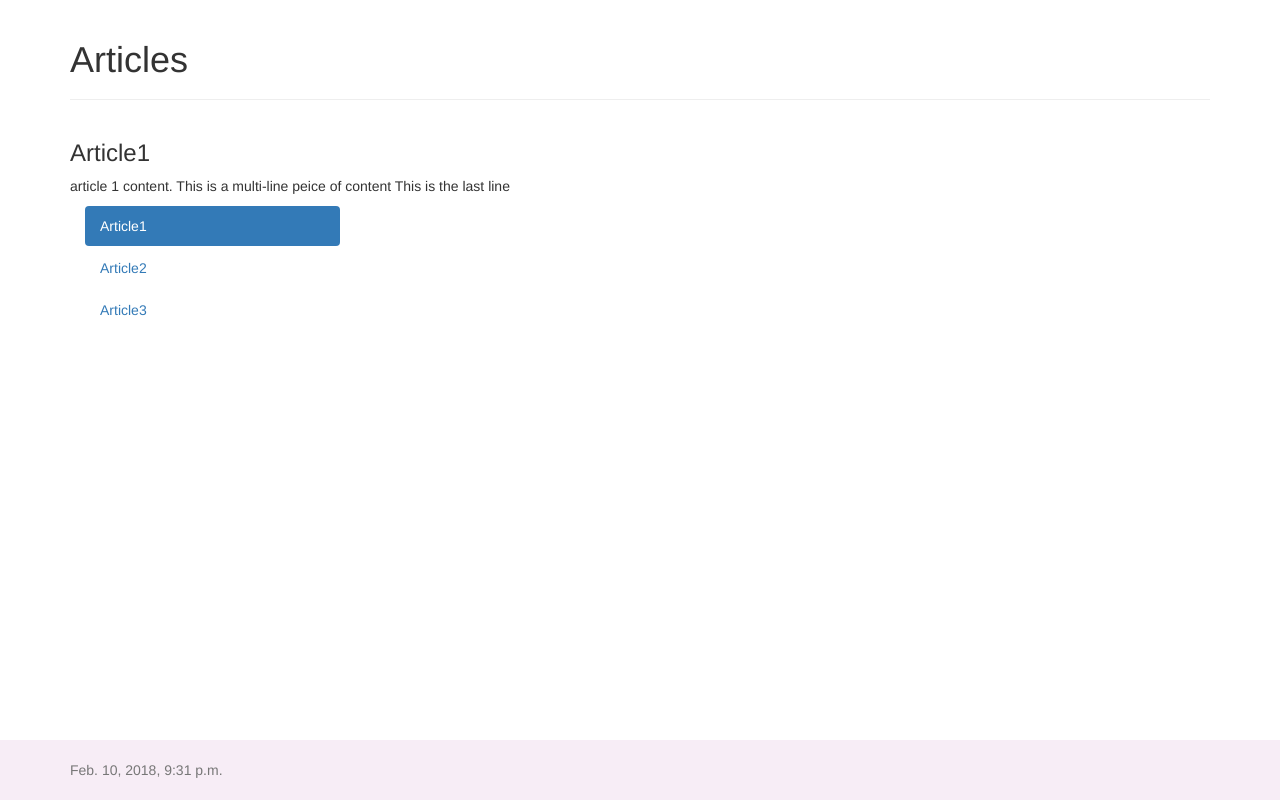
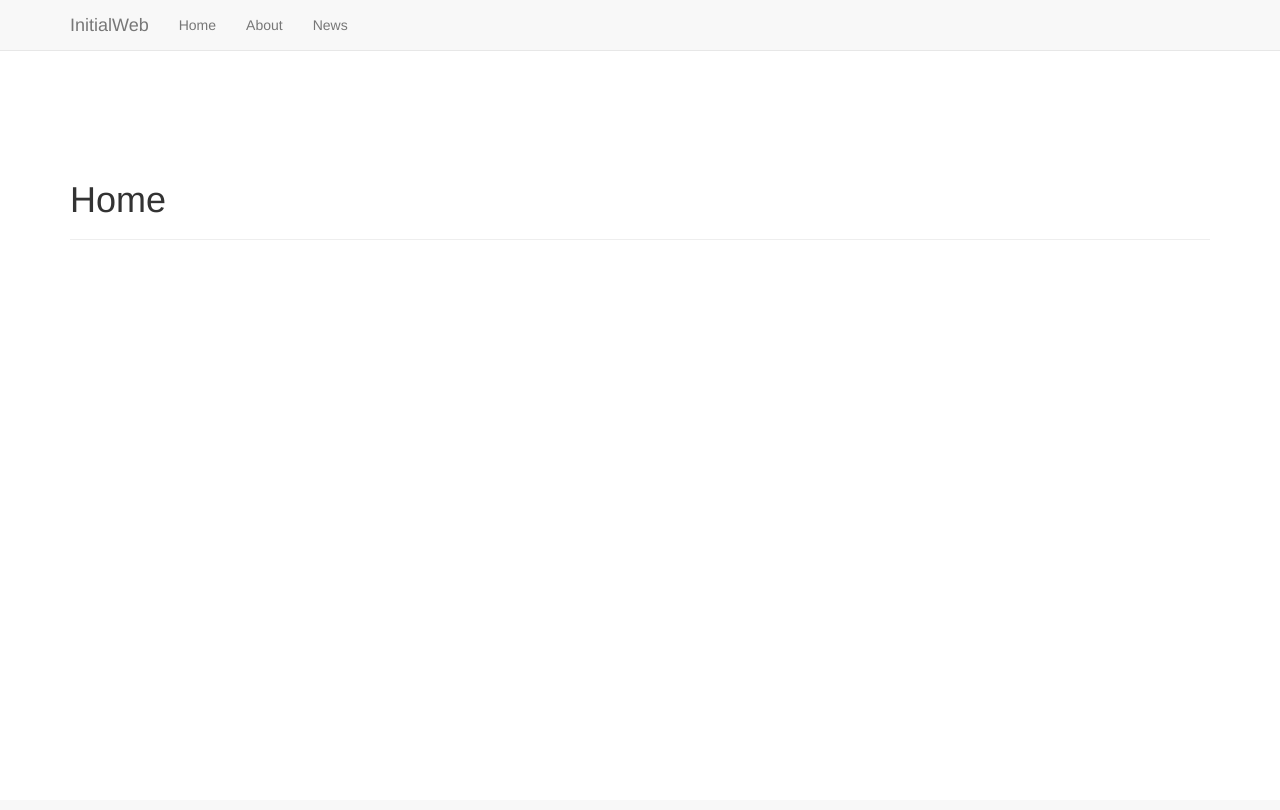
Before and after one commit to BARarch/sovetica-smash, a Django app: page / in a window 1280 px wide. After the commit the page ends 213 px from the top, so only its background shows below. Run offline with Django 3.2, Linux system fonts and the light colour scheme; some libraries are stand-ins or nearby versions.

Commit message:
Over the Bootrap Hill a bit

```diff
--- a/initialweb/initialweb/templates/base.html
+++ b/initialweb/initialweb/templates/base.html
@@ -10,7 +10,7 @@
     <script src="https://maxcdn.bootstrapcdn.com/bootstrap/3.3.7/js/bootstrap.min.js" integrity="sha384-Tc5IQib027qvyjSMfHjOMaLkfuWVxZxUPnCJA7l2mCWNIpG9mGCD8wGNIcPD7Txa" crossorigin="anonymous"></script>
 
 </head>
-<body>
+
         <div class="navbar navbar-default navbar-fixed-top">
             <div class="container">
                 <div class="navbar-header">
@@ -23,15 +23,17 @@
                 </div>
                 <div id="navbar-main" class="navbar-collapse collapse">
                     <ul class="nav navbar-nav">
-                        <li><a href="">Nav Left</a></li>
+                        <li><a href="{% url 'home' %}">Home</a></li>
+                        <li><a href="{% url 'about' %}">About</a></li>
+                        <li><a href="{% url 'news' %}">News</a></li>
                     </ul>
 
-                    <ul class="nav navbar-nav navbar-right">
-                        <li><a href="">Nav Right</a></li>
-                    </ul>
+
                 </div>
             </div>
         </div>
+<body>
+
 
     <div class="container">
     {% block content %}
--- a/initialweb/initialweb/templates/index.html
+++ b/initialweb/initialweb/templates/index.html
@@ -1,54 +1,8 @@
-<DOCTYPE html>
-<html lang="en">
-<head>
-    <title>Articles</title>
-    <meta charset="utf-8">
-    <meta name="viewport" content="width=device-width, initial-scale=1">
-    <link rel="stylesheet" href="https://maxcdn.bootstrapcdn.com/bootstrap/3.3.7/css/bootstrap.min.css" integrity="sha384-BVYiiSIFeK1dGmJRAkycuHAHRg32OmUcww7on3RYdg4Va+PmSTsz/K68vbdEjh4u" crossorigin="anonymous">
-    <link href="/static/assets/custom/sticky-footer-navbar.css" rel="stylesheet">
-    <script src="https://ajax.googleapis.com/ajax/libs/jquery/3.3.1/jquery.min.js"></script>
-    <script src="https://maxcdn.bootstrapcdn.com/bootstrap/3.3.7/js/bootstrap.min.js" integrity="sha384-Tc5IQib027qvyjSMfHjOMaLkfuWVxZxUPnCJA7l2mCWNIpG9mGCD8wGNIcPD7Txa" crossorigin="anonymous"></script>
+{% extends 'base.html' %}
+{% block content %}
 
-</head>
-<body>
+<div class="page-header">
+    <h1>{{ title }}</h1>
+</div>
 
-    <div class="container">
-        <div class="page-header">
-            <h1>Articles</h1>
-        </div>
-
-        <div class="row">
-            <div class="col-md-9">
-                <div class="tab-content">
-                    {% for article in articles %}
-                    <div id="{{ article.id }}" class="tab-pane fade
-                    {% if forloop.counter0 == 0 %}in active{% endif %}">
-                        <h3>{{ article.title }}</h3>
-                        <p>{{ article.content }}</p>
-                    </div>
-                    {% endfor %}
-                </div>
-            </div>
-        </div>
-
-        <div class="col-md-3">
-            <ul class="nav nav-pills nav-stacked">
-                {% for article in articles %}
-                <li {% if forloop.counter0 == 0 %}class="active"{% endif %}>
-                    <a data-toggle="pill" href="#{{ article.id }}">{{ article.title }}</a></li>
-                {% endfor %}
-
-            </ul>
-        </div>
-    </div>
-
-    <footer class="footer">
-        <div class="container">
-            <p class="text-muted">{{ current_date }}</p>
-        </div>
-    </footer>
-
-</body>
-
-
-</html>
+{% endblock %}
--- a/initialweb/initialweb/urls.py
+++ b/initialweb/initialweb/urls.py
@@ -23,8 +23,9 @@
 
 urlpatterns = [
     url(r'^$', index),
-    url(r'^about/$', about),
-    url(r'^news/$', news),
+    url(r'^home$', index, name='home'),
+    url(r'^about/$', about, name='about'),
+    url(r'^news/$', news, name='news'),
     url(r'^admin/', admin.site.urls),
 
 ] + static(settings.STATIC_URL, document_root=settings.STATIC_ROOT)
--- a/initialweb/initialweb/views.py
+++ b/initialweb/initialweb/views.py
@@ -35,32 +35,9 @@
     return [article1, article2, article3]
 
 def index(request):
-    article1 = Article(
-                        id=1,
-                        title='Article1',
-                        content='''article 1 content.
-                        This is a multi-line peice of content
-                        This is the last line'''
-                        )
-
-    article2 = Article(
-                        id=2,
-                        title='Article2',
-                        content='''article 2 content.
-                        This is a multi-line peice of content
-                        This is the last line'''
-                        )
-
-    article3 = Article(
-                        id=3,
-                        title='Article3',
-                        content='''article 3 content.
-                        This is a multi-line peice of content
-                        This is the last line'''
-                        )
 
     content = {
-        'articles':[article1, article2, article3],
+
         'current_date': datetime.now(),
         'title': "Home"
     }
--- a/initialweb/static/assets/custom/sticky-footer-navbar.css
+++ b/initialweb/static/assets/custom/sticky-footer-navbar.css
@@ -35,3 +35,11 @@
 code {
   font-size: 80%;
 }
+
+body {
+    padding-top: 140px;
+}
+
+body > .container {
+    padding-top: 140px;
+}
```
